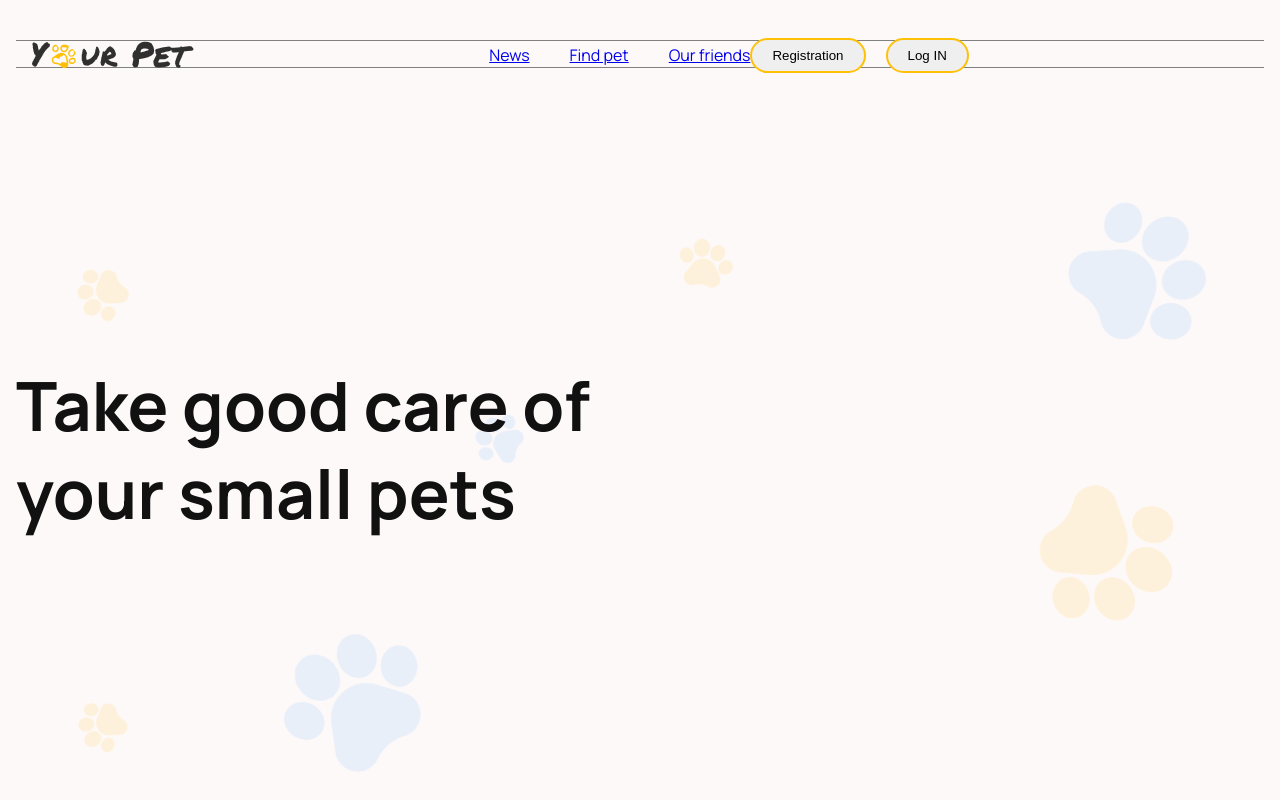
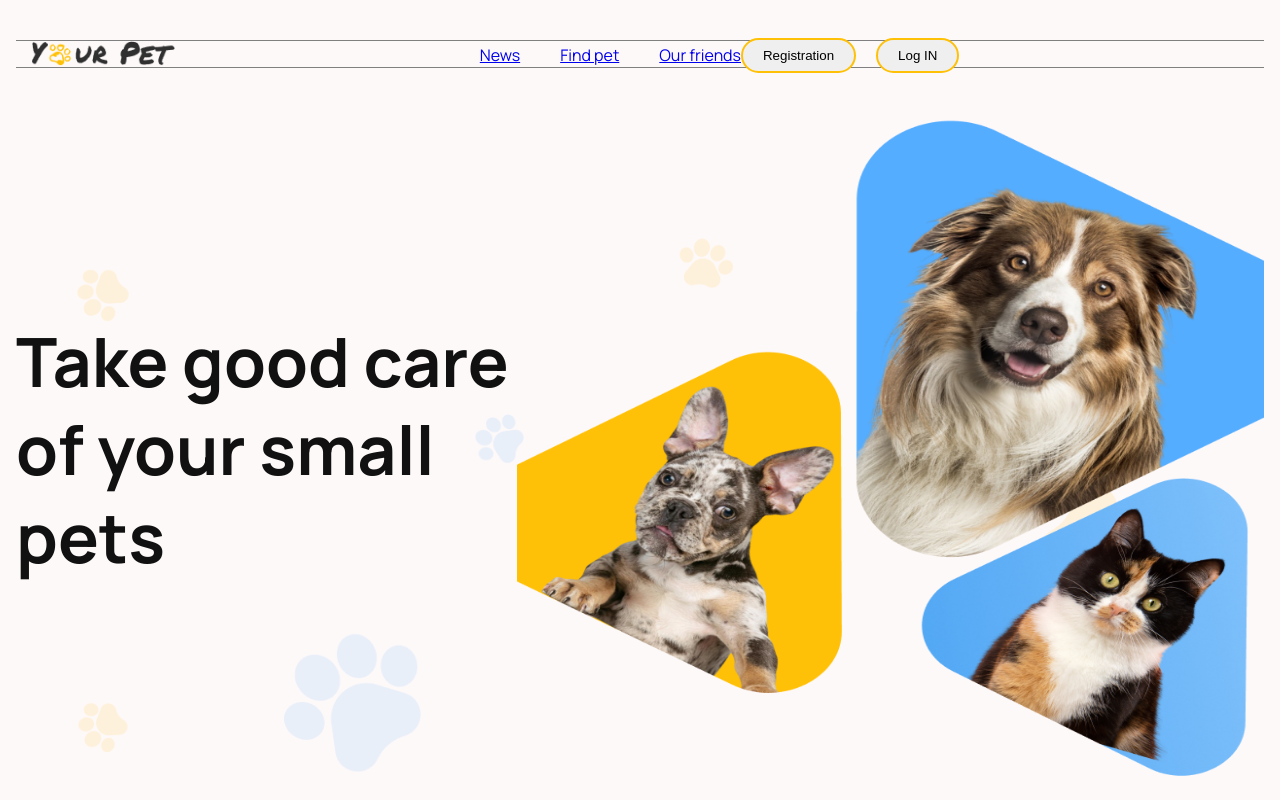
Before and after one commit to TetianaZinchenko/final-project-yourpet-frontend, a React (Create React App) app: page /final-project-yourpet-frontend/main in a window 1280 px wide. Built offline with nearby package versions, Linux system fonts and the light colour scheme.

Commit message:
added HeroImg and some styles

```diff
--- a/src/components/Hero/Hero.jsx
+++ b/src/components/Hero/Hero.jsx
@@ -1,13 +1,28 @@
 import { ContainerWithBg } from 'components/ContainerWithBg/ContainerWithBg';
 // import DeskImgHero from '../../images/home_desktop.png'
-import { Title, Wrap } from './Hero.styled';
+import { HeroImg, Title, Wrap } from './Hero.styled';
+
+// import home_desktop_1x from '../../images/home_img/home_desktop@1x.png';
+// import home_desktop_2x from '../../images/home_img/home_desktop@2x.png';
+import home_tablet_1x from '../../images/home_img/home_tablet@1x.png';
+import home_tablet_2x from '../../images/home_img/home_tablet@2x.png';
+import home_mobile_1x from '../../images/home_img/home_mobile@1x.png';
+import home_mobile_2x from '../../images/home_img/home_mobile@2x.png';
 
 export const Hero = () => {
   return (
     <ContainerWithBg>
-       <Wrap>
+      <Wrap>
         <Title>Take good care of your small pets</Title>
         {/* <HeroImg src={DeskImgHero} alt="" /> */}
+
+        <HeroImg
+          srcSet={`${home_mobile_1x} 320w, ${home_mobile_2x} 640w, ${home_tablet_1x} 768w, ${home_tablet_2x} 1536w`}
+          src={home_mobile_1x}
+          sizes="(max-width: 767px) 320px, (max-width: 767px) 640px, (min-width: 768px) 768px, (min-width: 768px) 1536px, 100vw"
+          alt="hero"
+          loading="lazy"
+        />
       </Wrap>
     </ContainerWithBg>
   );
--- a/src/components/Hero/Hero.styled.js
+++ b/src/components/Hero/Hero.styled.js
@@ -3,51 +3,69 @@ import styled from '@emotion/styled';
 export const Wrap = styled.div`
   width: 100%;
   height: 100%;
+
   padding-top: 60px;
+
   display: flex;
   flex-direction: column;
   align-items: center;
   justify-content: flex-start;
 
-  @media screen and (min-width: 768px) {
+  @media screen and (${props => props.theme.media.tablet}) {
     padding-top: 80px;
   }
 
-  @media screen and (min-width: 1280px) {
+  @media screen and (${props => props.theme.media.desktop}) {
     padding-top: 30px;
     flex-direction: row;
     justify-content: flex-start;
     align-items: center;
   }
-
-
-
 `;
 
 export const Title = styled.h1`
   width: 100%;
-  font-weight: 700;
+
+  /* font-weight: 700; */
+  font-weight: ${props => props.theme.fontWeights.bold};
   font-size: 32px;
   line-height: calc(44 / 32);
+
   margin: 0;
 
-  @media screen and (min-width: 768px) {
+  @media screen and (${props => props.theme.media.tablet}) {
     font-size: 68px;
     line-height: calc(100 / 68);
   }
 
-  @media screen and (min-width: 1280px) {
-    max-width: 588px;
-    font-weight: 800;
+  @media screen and (${props => props.theme.media.desktop}) {
+    /* max-width: 588px; */
+    max-width: 501px;
+
+    font-weight: ${props => props.theme.fontWeights.extrabold};
+    /* font-weight: 800; */
     font-size: 68px;
     line-height: calc(88 / 68);
   }
 `;
 
+export const HeroImg = styled.img`
+  width: 320px;
+  height: 391px;
 
-// export const HeroImg = styled.img`
-//    position: relative;
-//    margin-left: -200px;
-//    width: 917px;
-//    align-self: flex-end;
-// `
+  margin-top: 20px;
+
+  @media screen and (${props => props.theme.media.tablet}) {
+    width: 768px;
+    height: 823px;
+
+    margin-top: 27px;
+  }
+
+  @media screen and (${props => props.theme.media.desktop}) {
+    width: 917px;
+    height: 670px;
+
+    margin-top: 0;
+  }
+`;
--- a/src/index.css
+++ b/src/index.css
@@ -8,21 +8,46 @@ body *::after {
 
 body {
   margin: 0;
-  background-color: #FEF9F9;
+  background-color: #fef9f9;
   font-family: 'Manrope', sans-serif;
   -webkit-font-smoothing: antialiased;
   -moz-osx-font-smoothing: grayscale;
+  line-height: 1.5;
+  color: #111111;
 }
 
-ul {
+h1,
+h2,
+h3,
+h4,
+h5,
+h6,
+p {
+  margin: 0;
+}
+
+ul,
+ol {
+  margin: 0;
+  padding: 0;
   list-style: none;
+}
+
+li {
+  list-style: none;
+}
+
+img {
+  display: block;
+  max-width: 100%;
+  height: auto;
+}
+
+button:hover {
+  cursor: pointer;
 }
 
 code {
   font-family: source-code-pro, Menlo, Monaco, Consolas, 'Courier New',
     monospace;
 }
-
-button:hover {
-  cursor: pointer;
-}
--- a/src/theme/theme.js
+++ b/src/theme/theme.js
@@ -9,6 +9,7 @@ export const theme = Object.freeze({
     medium: 500,
     semibold: 600,
     bold: 700,
+    extrabold: 800,
   },
   colors: {
     accent: '#FF8356',
```
